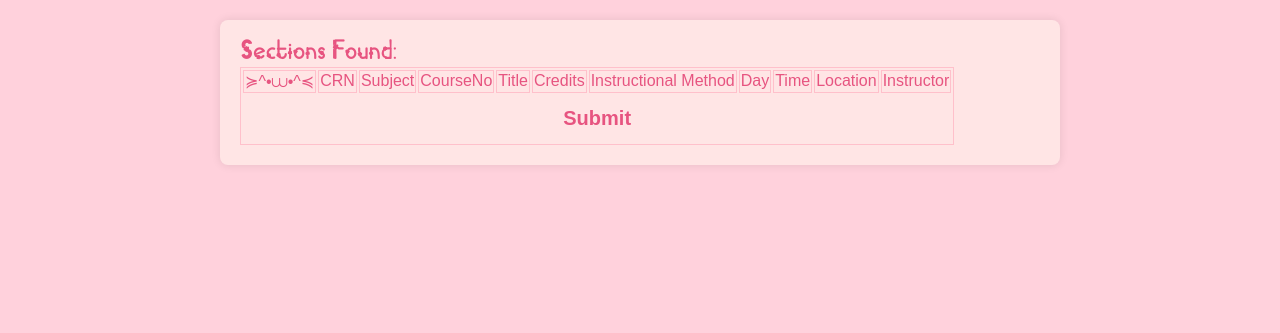
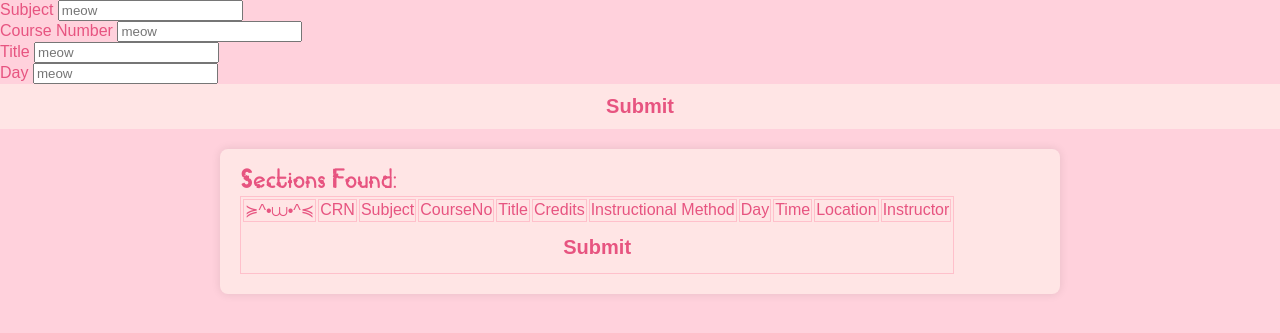
Before and after one commit to jaguan2/PurrfectPath, a Flask app: page /classresults in a window 1280 px wide. Shown: the part 82-415 px from the top of the page. Run offline with Flask 3, Linux system fonts and the light colour scheme; the visitor is signed in with stand-in values (Sample User, id 1); data that the repository does not hold is empty.

Commit message:
testing adding to classes

```diff
--- a/website/templates/classes.html
+++ b/website/templates/classes.html
@@ -29,14 +29,21 @@
     </header>
 
     <style>
-
         table, th, td {
             border: 1px solid pink;
             text-align: center;
         }
-
     </style>
 
+    <form method="POST" id = "ClassSearch">
+        <label for="subject"> Subject  <input type="text" name="subject" placeholder="meow"></label><br>
+        <label for="courseno"> Course Number <input type="text" name="courseno" placeholder="meow"></label><br>
+        <label for="title"> Title <input type="text" name="title" placeholder="meow"></label><br>
+        <label for="day"> Day <input type="text" name="day" placeholder="meow"></label><br>
+        <button type="submit" class="button">Submit</button>
+    </form>
+
+    <form method="POST"></form>
         <div class = "search">
             <h2> Sections Found: </h2>
             <table>
@@ -76,11 +83,12 @@
                 {% endfor %}
             <tr>
                 <td colspan="11" class="table_button">
-                <button class = "button" type="submit" style="float: right;">Submit</button>
+                    <button class = "button" type="button" style="float: right;" method = "POST">Submit</button>
                 </td>
             </tr>
             </table>
         </div>
+    </form>
 
 </body>
 </html>
--- a/website/views.py
+++ b/website/views.py
@@ -47,9 +47,33 @@ def classresults():
     #courses = Course.query.filter(Course.subject==subject).all()
     return render_template('classes.html', courses = courses)
 
-
 @views.route('/friend', methods=['GET', 'POST'])
 @login_required
 def friend():
     users = Student.query.all()
     return render_template('friend.html', users = users)
+
+@views.route('/classresultsubmit')
+def classresultsubmit():
+    return render_template('myuser.html')
+
+
+'''
+@views.route('/process_classes', methods=['POST'])
+@login_required
+def process_classes():
+    if request.method == 'POST':
+        # Get the list of selected class IDs from the form data
+        selected_class_ids = request.form.getlist('selected_class')
+
+        # Iterate through the selected class IDs and create entries in the 'taken' table
+        for class_id in selected_class_ids:
+            taken_entry = Taken(student=current_user.id, class_id=class_id)
+            db.session.add(taken_entry)
+
+        # Commit the changes to the database
+        db.session.commit()
+
+        # Redirect to a success page or back to the class selection page
+        return render_template('myuser.html')
+    '''
```
Also changed, not shown: website/auth.py (+11 -0 lines). Lines whose indentation alone changed are shown as unchanged.
